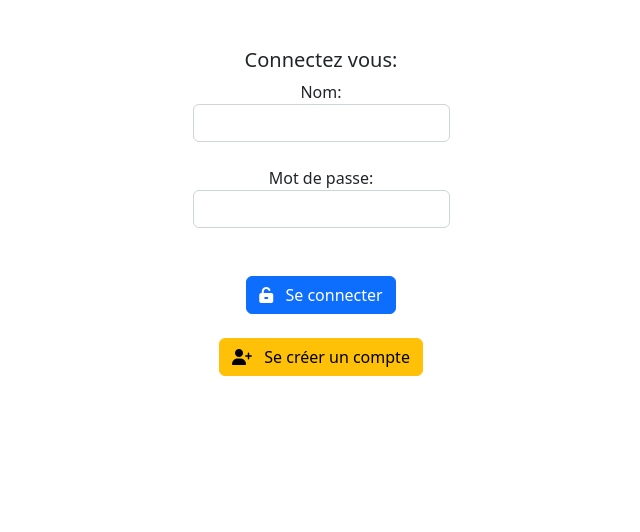
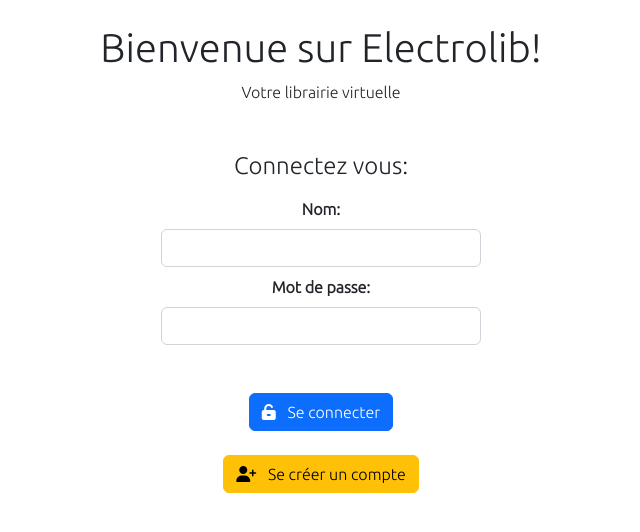
Before and after one commit to RinoShip77/Angular, an Angular app: page / in a window 1280 px wide. Shown: the top 532 px of the page, without its empty margins (319-959 px from the left). Built offline with nearby package versions, Linux system fonts and the light colour scheme.

Commit message:
Update connection.component.html
Upgrade the UI for the create account page

```diff
--- a/src/app/connection/connection.component.html
+++ b/src/app/connection/connection.component.html
@@ -1,46 +1,84 @@
-<div *ngIf="visible" class="d-flex justify-content-center my-5">
-  <div class="text-center" *ngIf="connectionVisible">
-    <h5>Connectez vous:</h5>
-    <form>
-      <div class="text-center">
-        <label>Nom:</label>
-        <input [(ngModel)]="temporaryUser.email" name="email" type="email" class="form-control"><br>
-        <label>Mot de passe:</label>
-        <input [(ngModel)]="temporaryUser.password" name="pwd" type="password" class="form-control"><br>
+<div *ngIf="visible" class="mx-auto text-center mt-2 font">
+  <div *ngIf="connectionVisible">
+    <h1 class="mt-4">Bienvenue sur Electrolib!</h1>
+    <span>Votre librairie virtuelle</span>
+    <h4 class="mt-5">Connectez vous:</h4>
+    <form (ngSubmit)="connect()">
+      <div class="w-25 mx-auto my-3">
+        <label class="form-label fw-bold">Nom:</label>
+        <input [(ngModel)]="temporaryUser.email" name="email" type="email" class="form-control mb-2">
+        <label class="form-label fw-bold">Mot de passe:</label>
+        <input [(ngModel)]="temporaryUser.password" name="pwd" type="password" class="form-control">
       </div>
-
-      <br>
-      <button class="btn btn-primary" (click)="connect()">
+      <div class="mt-5">
+        <button type="submit" class="btn btn-primary">
           <i class="fas fa-unlock-keyhole me-2"></i>
           Se connecter
         </button>
-      <br><br>
+        <br>
+        <br>
         <button class="btn btn-warning" (click)="createAccount()">
           <i class="fas fa-user-plus me-2"></i>
           Se créer un compte
         </button>
+      </div>
     </form>
   </div>
 
   <div *ngIf="createAccountVisible">
-    <h5>Créer votre compte</h5>
-    <form (ngSubmit)="validateCreateAccount()">
-      <label>Courriel</label>
-      <input type="email" class="form-control" name="cfn" [(ngModel)]="temporaryUser.email"><br>
-
-      <label>Prénom</label>
-      <input name="nom" class="form-control" [(ngModel)]="temporaryUser.firstName"><br>
-
-      <label>Nom</label>
-      <input name="courriel" class="form-control" [(ngModel)]="temporaryUser.lastName"><br>
-
-      <label>Mot de passe</label>
-      <input type="password" class="form-control" name="mdp" [(ngModel)]="temporaryUser.password"><br>
-
-
-      <br>
+    <h4 class="my-5 fs-3 fw-bold">Créer votre compte</h4>
+    <form (ngSubmit)="validateCreateAccount()" class="w-75 mx-auto">
+      <div class="row">
+        <div class="col-6">
+          <div class="form-floating mb-3">
+            <input name="email" type="email" class="form-control" id="emailInp" placeholder=""
+              [(ngModel)]="temporaryUser.email">
+            <label for="emailInp">Adresse courriel</label>
+          </div>
+          <div class="form-floating mb-3">
+            <input name="password" type="password" class="form-control" id="passwordInp" placeholder=""
+              [(ngModel)]="temporaryUser.password">
+            <label for="passwordInp">Mot de passe</label>
+          </div>
+          <div class="form-floating mb-3">
+            <input name="firstName" class="form-control" id="firstNameInp" placeholder=""
+              [(ngModel)]="temporaryUser.firstName">
+            <label for="firstNameInp">Prénom</label>
+          </div>
+          <div class="form-floating mb-3">
+            <input name="lastName" class="form-control" id="lastNameInp" placeholder=""
+              [(ngModel)]="temporaryUser.lastName">
+            <label for="lastNameInp">Nom</label>
+          </div>
+          <div class="form-floating mb-3">
+            <input name="address" class="form-control" id="addressInp" placeholder=""
+              [(ngModel)]="temporaryUser.address">
+            <label for="addressInp">Adresse civique</label>
+          </div>
+          <div class="form-floating mb-3">
+            <input name="phoneNumber" class="form-control" id="phoneNumberInp" placeholder=""
+              [(ngModel)]="temporaryUser.phoneNumber">
+            <label for="phoneNumberInp">Numéro de téléphone</label>
+          </div>
+          <div class="form-floating mb-3">
+            <input name="postalCode" class="form-control" id="postalCodeInp" placeholder=""
+              [(ngModel)]="temporaryUser.postalCode">
+            <label for="postalCodeInp">Code postal</label>
+          </div>
+        </div>
+        <div class="col-6">
+          <div class="mb-3">
+            <label class="form-label" for="profilePictureInp">Photo de profil</label>
+            <input name="profilePicture" type="file" class="form-control w-50 mx-auto" id="profilePictoreInp" placeholder=""
+              [(ngModel)]="temporaryUser.profilePicture">
+          </div>
+          <img src="assets/images/Profil_Picture.jpg" alt="" class="img-fluid"> <!-- {{temporaryUser.profilePicture}} -->
+        </div>
+        <div class="text-center mt-4">
           <button type="submit" class="btn btn-success mt-2 mx-3">Valider</button>
           <button class="btn btn-danger mt-2 ms-3" (click)="cancelCreationAccount()">Annuler</button>
+        </div>
+      </div>
     </form>
   </div>
 </div>
```
Lines whose indentation alone changed are shown as unchanged.
